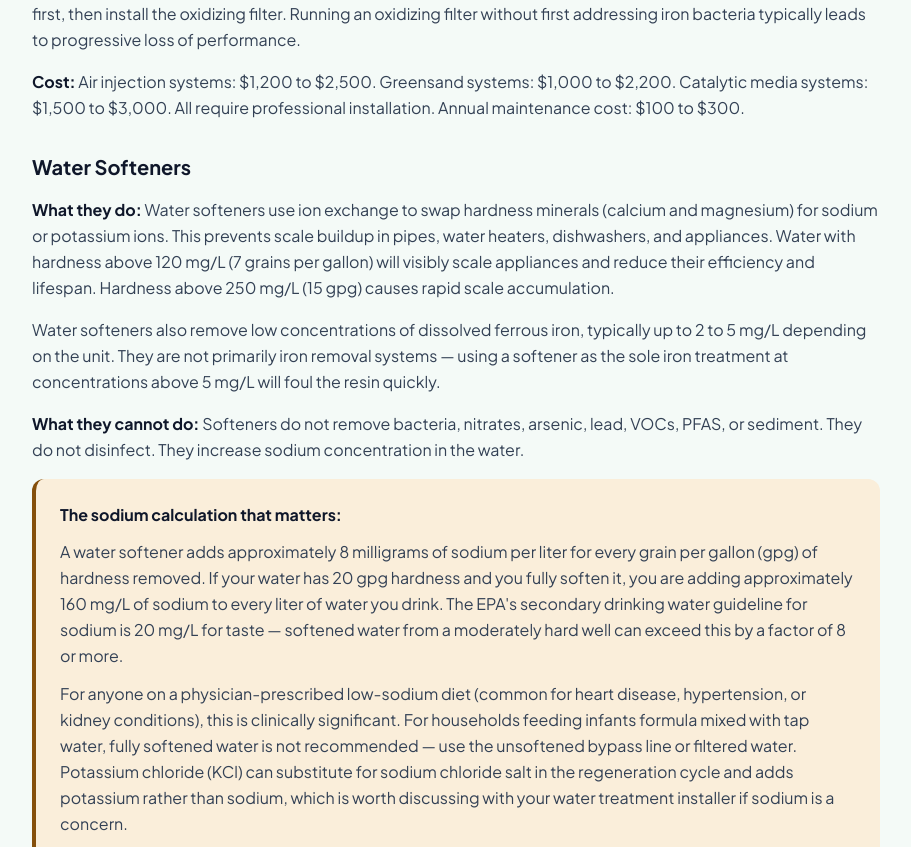
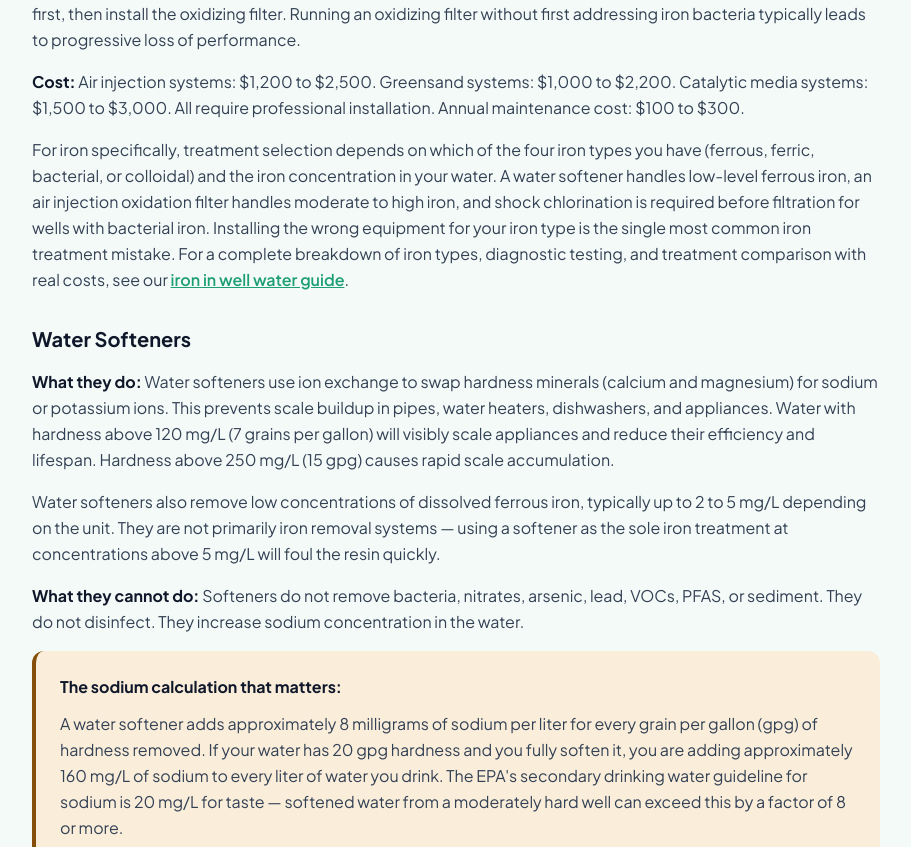
Before and after one commit to thebasementguide2026/thewell.guide-, a Next.js app: page /guides/well-water-treatment-options in a window 1280 px wide. Shown: the part 7020-7867 px from the top of the page, without its empty margins (184-1095 px from the left). Built offline with nearby package versions, Linux system fonts and the light colour scheme.

Commit message:
Add inbound link to iron-in-well-water guide

```diff
--- a/app/guides/well-water-treatment-options/page.tsx
+++ b/app/guides/well-water-treatment-options/page.tsx
@@ -415,8 +415,11 @@ export default function WellWaterTreatmentOptions() {
         <p className='text-slate-700 leading-relaxed mb-4'>
           <strong className='text-slate-900'>Important distinction &mdash; iron bacteria:</strong> If iron bacteria are present (indicated by rusty slime in toilet tanks, biofilm in plumbing), the iron bacteria will colonize and defeat oxidizing filter media over time. Shock chlorinate the well first, then install the oxidizing filter. Running an oxidizing filter without first addressing iron bacteria typically leads to progressive loss of performance.
         </p>
+        <p className='text-slate-700 leading-relaxed mb-4'>
+          <strong className='text-slate-900'>Cost:</strong> Air injection systems: $1,200 to $2,500. Greensand systems: $1,000 to $2,200. Catalytic media systems: $1,500 to $3,000. All require professional installation. Annual maintenance cost: $100 to $300.
+        </p>
         <p className='text-slate-700 leading-relaxed mb-6'>
-          <strong className='text-slate-900'>Cost:</strong> Air injection systems: $1,200 to $2,500. Greensand systems: $1,000 to $2,200. Catalytic media systems: $1,500 to $3,000. All require professional installation. Annual maintenance cost: $100 to $300.
+          For iron specifically, treatment selection depends on which of the four iron types you have (ferrous, ferric, bacterial, or colloidal) and the iron concentration in your water. A water softener handles low-level ferrous iron, an air injection oxidation filter handles moderate to high iron, and shock chlorination is required before filtration for wells with bacterial iron. Installing the wrong equipment for your iron type is the single most common iron treatment mistake. For a complete breakdown of iron types, diagnostic testing, and treatment comparison with real costs, see our <Link href='/guides/iron-in-well-water' className='font-semibold underline' style={{ color: '#1D9E75' }}>iron in well water guide</Link>.
         </p>
 
         {/* Water Softeners */}
```
